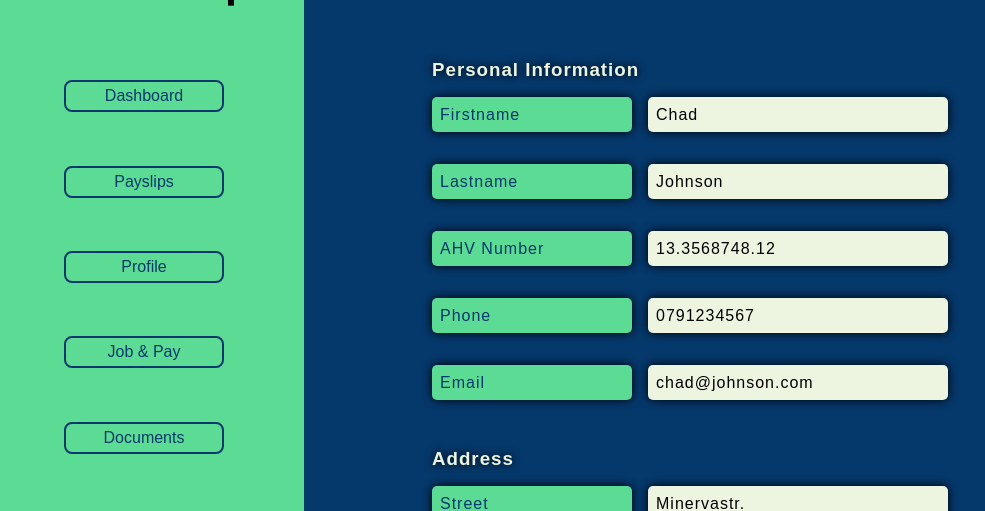
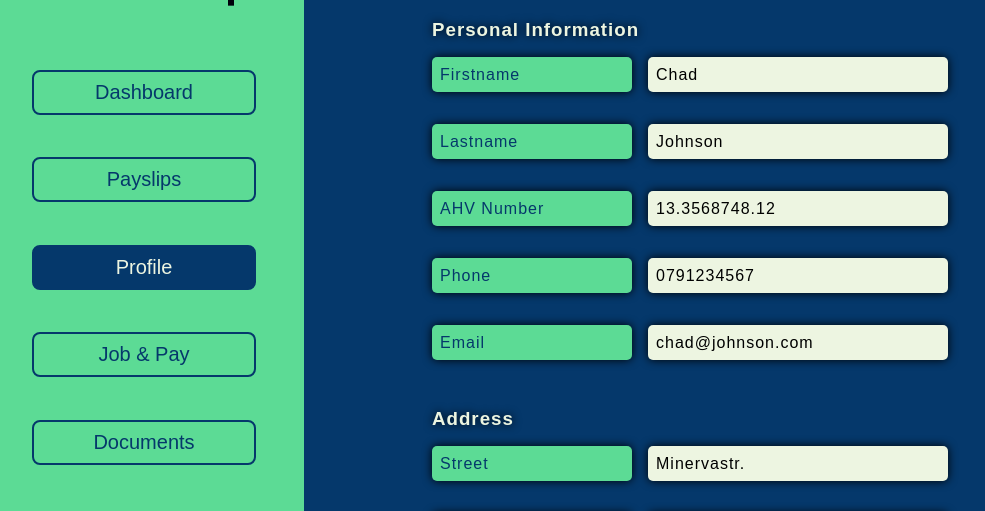
Before and after one commit to joshhammer/propulsion-final-project, a React (Create React App) app in the folder frontend/: page /employee/details in a window 1280 px wide. Shown: the part 173-684 px from the top of the page, without its empty margins (16-1001 px from the left). Built offline with nearby package versions, Linux system fonts and the light colour scheme.

Commit message:
make sidebar link stay active etc.

```diff
--- a/frontend/src/components/AppContainer/AppContainer.scss
+++ b/frontend/src/components/AppContainer/AppContainer.scss
@@ -11,20 +11,29 @@
 }
 
 .sidebar-link {
-    text-decoration: none;
     display: flex;
     justify-content: center;
-    width: 50%;
+    align-items: center;
+    width: 70%;
+    height: 45px;
+    font-size: 1.25rem;
+    text-decoration: none;
     color: var(--mainBlue);
     border: 2px solid var(--mainBlue);
     border-radius: 8px;
     padding: 5px;
+    transition: all 0.3s;
     &:hover {
         background-color: var(--mainBlue);
         color: var(--mainWhite);
     }
 }
 
+#active-sidebar-link {
+    background-color: var(--mainBlue);
+    color: var(--mainWhite);
+}
+
 .sidebar-placeholder {
     height: 15%;
 }
--- a/frontend/src/components/AppContainer/Employee/EmployeeDetails/EmployeeDetails.scss
+++ b/frontend/src/components/AppContainer/Employee/EmployeeDetails/EmployeeDetails.scss
@@ -12,7 +12,7 @@
 
 .employee-profile-title-box {
     padding-left: 1rem;
-    height: 25%;
+    height: 20%;
     display: flex;
     align-items: center;
     & img {
@@ -31,7 +31,7 @@
 
 .employee-profile-data-container {
     padding: 1rem 1rem 5rem 1rem;
-    height: 75%;
+    height: 80%;
     overflow: scroll;
 }
 
--- a/frontend/src/components/AppContainer/Employee/EmployeePaySlips/EmployeePaySlips.scss
+++ b/frontend/src/components/AppContainer/Employee/EmployeePaySlips/EmployeePaySlips.scss
@@ -33,11 +33,12 @@
 .payslips-title-and-logo {
     display: flex;
     border-bottom: 1px solid var(--mainGreen);
+    padding-top: 1rem;
 }
 
 .employee-payslips-content {
     height: 80%;
-    padding: 1rem 1rem;
+    padding: 3rem 1rem;
     overflow: scroll;
     position: relative;
 }
--- a/frontend/src/components/AppContainer/Employee/EmployeeSidebar/EmployeeSidebar.js
+++ b/frontend/src/components/AppContainer/Employee/EmployeeSidebar/EmployeeSidebar.js
@@ -1,25 +1,28 @@
 import React from "react";
+import { Link } from "react-router-dom";
+import { connect } from 'react-redux';
+import { withRouter } from 'react-router-dom';
 import logo from '../../../../assets/logo_blue-white.png';
-import { Link } from "react-router-dom";
 import './EmployeeSidebar.scss';
 import '../../AppContainer.scss';
 
-const EmployeeSidebar = () => {
+const EmployeeSidebar = (props) => {
+    const path = props.history.location.pathname
     return (
         <div className="employee-sidebar-container">
             <div className="company-logo">
                 <img src={logo} alt="logo" />
             </div>
             <div className="employee-sidebar-link-container">
-                <Link className="sidebar-link" to="/employee/dashboard">Dashboard</Link>
-                <Link className="sidebar-link" to="/employee/payslips">Payslips</Link>
-                <Link className="sidebar-link" to="/employee/details">Profile</Link>
-                <Link className="sidebar-link" to="/employee/job">Job & Pay</Link>
-                <Link className="sidebar-link" to="/employee/documents">Documents</Link>
+                <Link className="sidebar-link" to="/employee/dashboard" id={path === '/employee/dashboard' ? 'active-sidebar-link' : ''}>Dashboard</Link>
+                <Link className="sidebar-link" to="/employee/payslips" id={path === '/employee/payslips' ? 'active-sidebar-link' : ''}>Payslips</Link>
+                <Link className="sidebar-link" to="/employee/details" id={path === '/employee/details' ? 'active-sidebar-link' : ''}>Profile</Link>
+                <Link className="sidebar-link" to="/employee/job" id={path === '/employee/job' ? 'active-sidebar-link' : ''}>Job & Pay</Link>
+                <Link className="sidebar-link" to="/employee/documents" id={path === '/employee/documents' ? 'active-sidebar-link' : ''}>Documents</Link>
             </div>
             <div className="sidebar-placeholder"></div>
         </div>
     )
 }
 
-export default EmployeeSidebar;
+export default connect()(withRouter(EmployeeSidebar));
```
Also changed, not shown: frontend/src/components/AppContainer/Employee/EmployeeSidebar/EmployeeSidebar.scss (+0 -25 lines).
